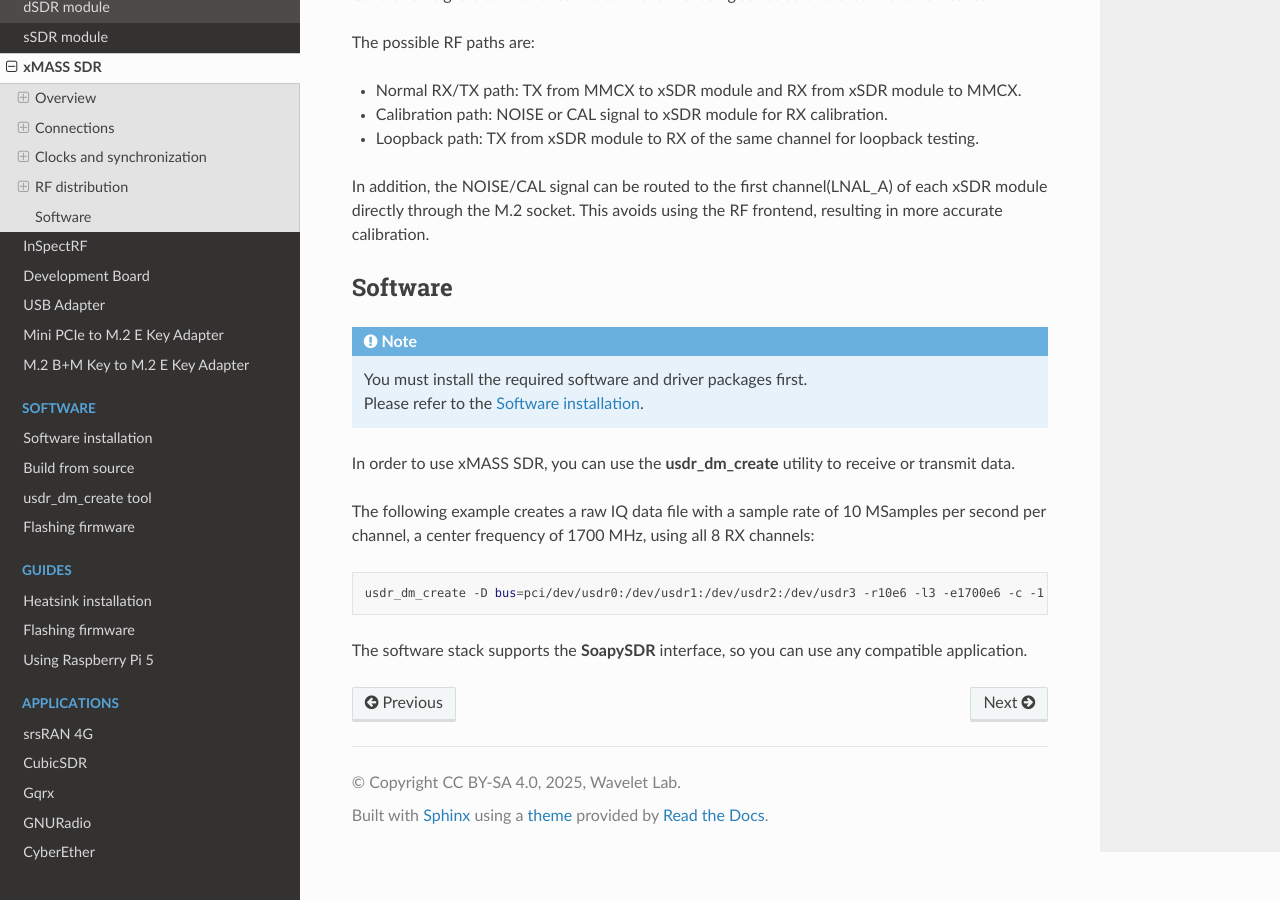
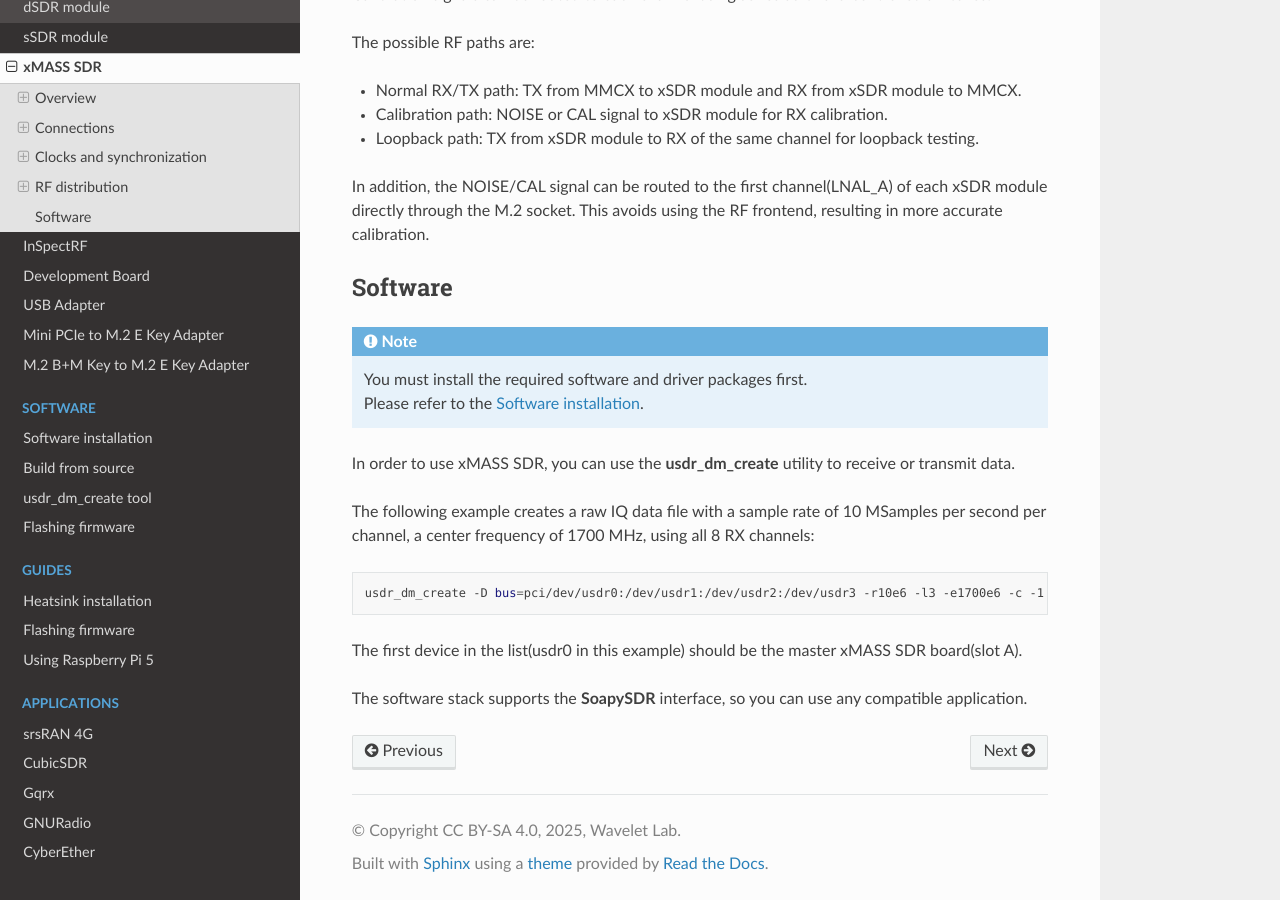
Before and after one commit to wavelet-lab/docs, a Sphinx documentation site: the page built from source/hardware/xmass.rst, in a window 1280 px wide and 900 px high, scrolled down 6554 px. Built offline with Sphinx 7.4.7 and the Read the Docs theme 3.1.0, drawn with Linux system fonts in a browser that asks for light colours.

Commit message:
Updated xMASS doc.

```diff
--- a/source/hardware/xmass.rst
+++ b/source/hardware/xmass.rst
@@ -209,4 +209,6 @@
 
    usdr_dm_create -D bus=pci/dev/usdr0:/dev/usdr1:/dev/usdr2:/dev/usdr3 -r10e6 -l3 -e1700e6 -c -1 -f output.raw
 
+The first device in the list(usdr0 in this example) should be the master xMASS SDR board(slot A).
+
 The software stack supports the **SoapySDR** interface, so you can use any compatible application.
```
